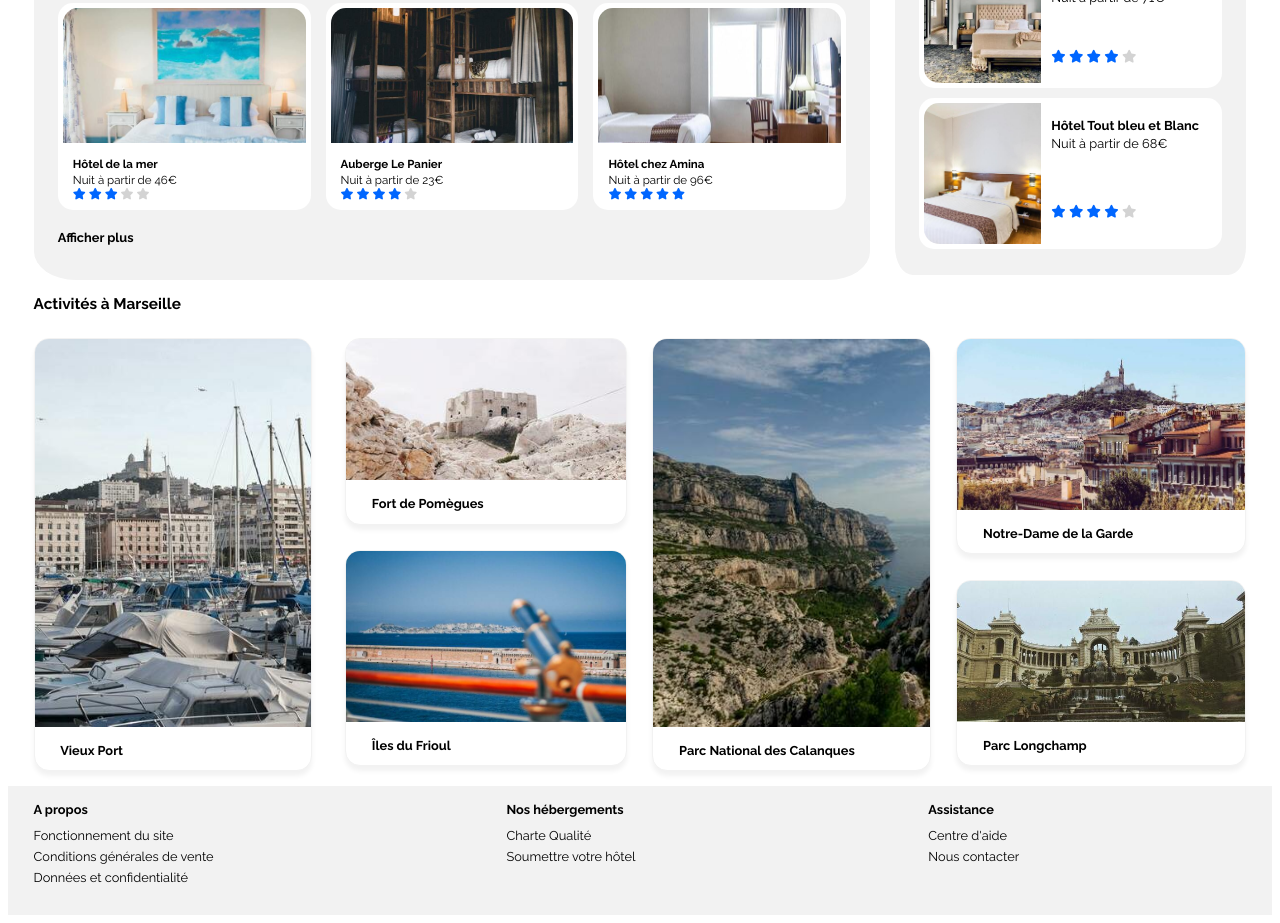
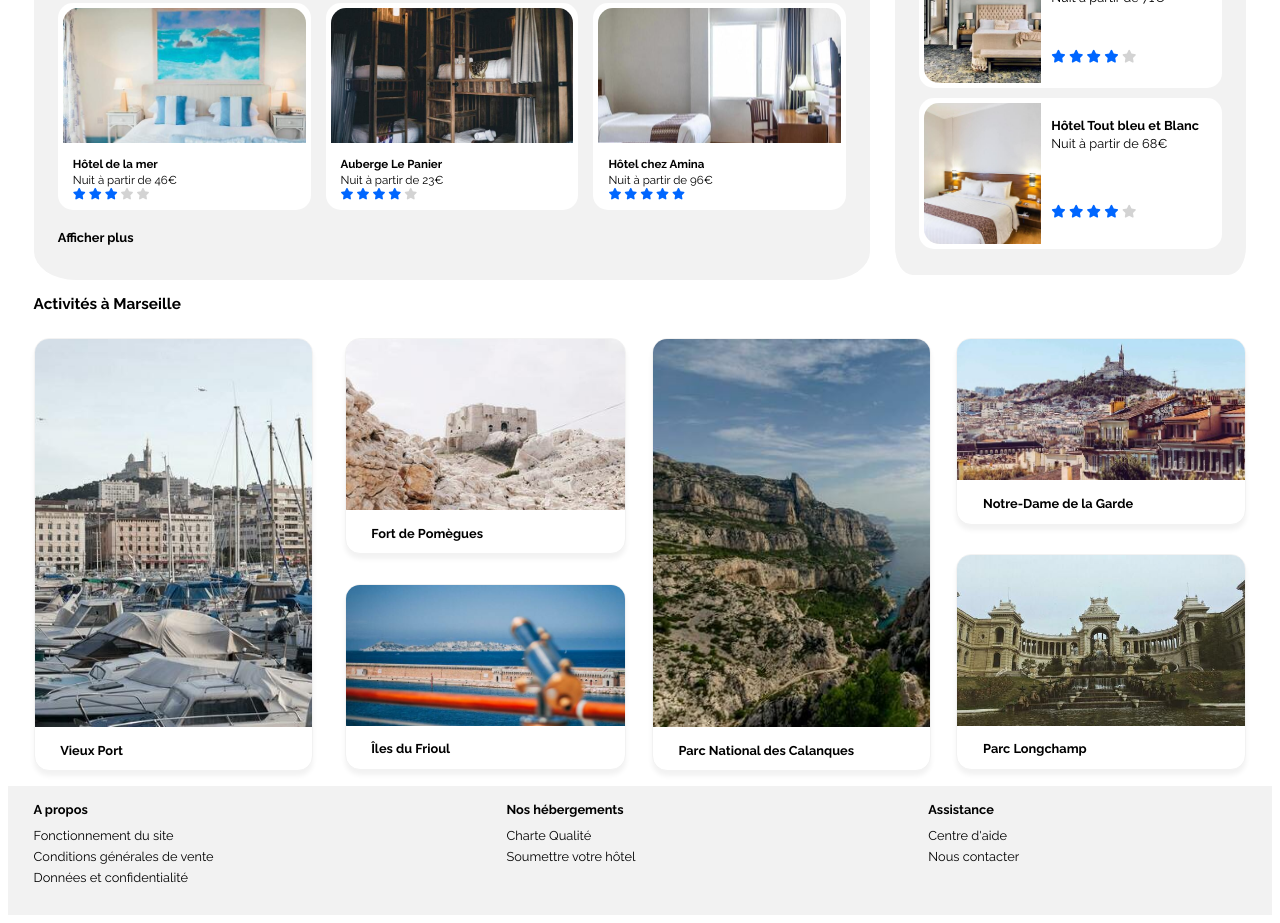
Before and after one commit to NoreRove/RenaultVeronique_2_10032021, a plain HTML site: page index.html in a window 1280 px wide. Shown: the part 614-1537 px from the top of the page. Drawn offline with Linux system fonts and the light colour scheme.

Commit message:
finalisation correction inversion dans activités

```diff
--- a/style.css
+++ b/style.css
@@ -668,23 +668,23 @@ section
                 #boxAct2-3, #box5-6
                 {
                     width: 22vw;
-                    margin-left: 0.6em;
+                    margin-left: 0.5em;
                 }
 
                 #act2, #act5
                 {
-                    margin-bottom : 2vw;
+                    margin-bottom : 2.3vw;
                 }
 
 
-                .photoAct2, .photoAct6
+                .photoAct3, .photoAct5
                 {
                     width : 22.5vw;
                     max-height : 11em;
                     object-fit: cover;
                 }
 
-                .photoAct3, .photoAct5
+                .photoAct2, .photoAct6
                 {
                     width : 22.5vw;
                     max-height : 13.3em;
```
